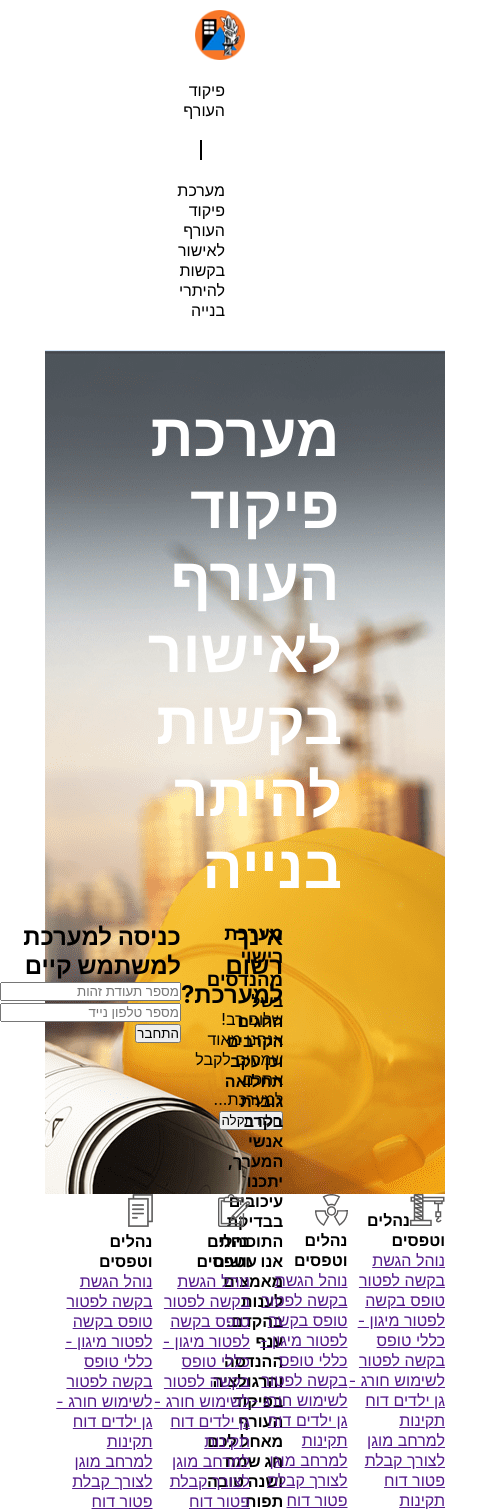
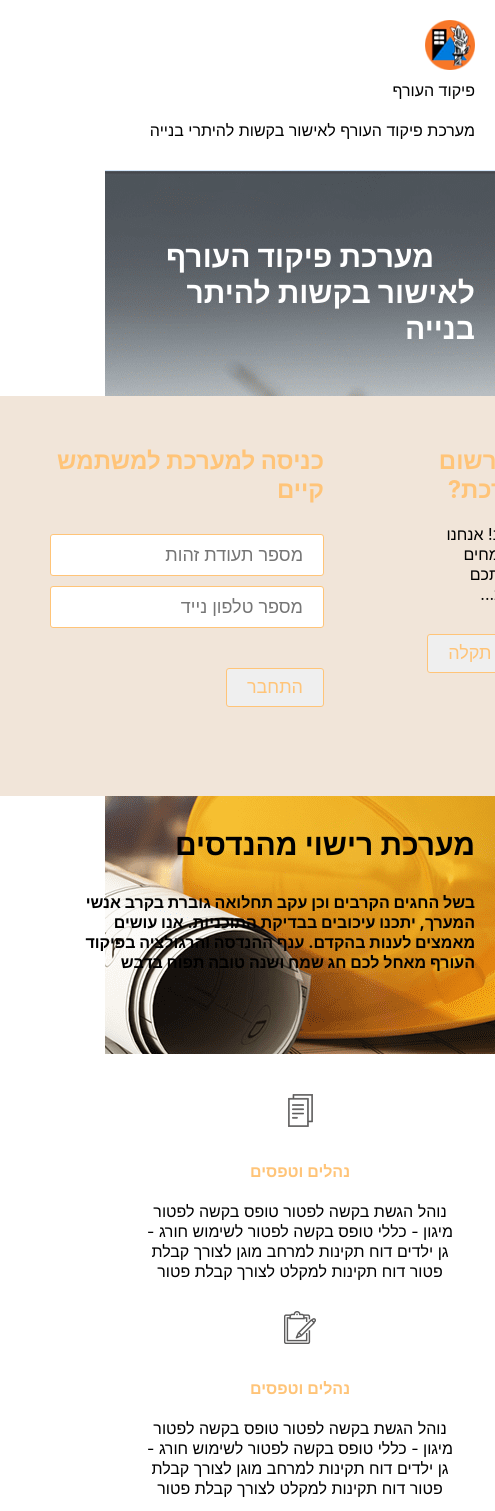
Before and after one commit to ahadnur/tofes4, a React (Create React App) app: page / in a window 390 px wide. Shown: the top 1511 px of the page, 495 px wide, since content can reach past the window. Built offline with nearby package versions, Linux system fonts and the light colour scheme.

Commit message:
home page design done with mobile responsiveness.

```diff
--- a/package.json
+++ b/package.json
@@ -3,6 +3,7 @@
   "version": "0.1.0",
   "private": true,
   "dependencies": {
+    "@material-ui/core": "^4.12.3",
     "@testing-library/jest-dom": "^5.14.1",
     "@testing-library/react": "^11.2.7",
     "@testing-library/user-event": "^12.8.3",
--- a/src/component/Styles/content.css
+++ b/src/component/Styles/content.css
@@ -1,7 +1,7 @@
 
 .content-wrapper{
     height: 100vh;
-    padding: 0 200px;
+    padding: 0 150px;
 }
 .content-wrapper h1{
     display: flex;
@@ -13,13 +13,91 @@
 
 .content{
     display: flex;
-    justify-content: center
+    justify-content: center;
+    align-items: center;
+    margin: auto;
 }
 .content-heading{
     padding-top: 3rem;
 }
 .right-content{
     display: flex;
-    min-width: 50%;
-    background-color: #f6f3ee;
+    width: 600px;
+    height: 400px;
+    background-color: rgb(241, 229, 217);
+    color: black;
 }
+.left-content{
+    margin-right: 50px;
+    padding: 30px;
+}
+.left-content h3{
+    font-size: 30px;
+    margin-bottom: 30px;
+}
+.left-content p{
+    font-weight: bold;
+    width: 400px;
+    font-size: 16px;
+}
+.right-content-right,
+.right-content-left{
+    padding: 50px;
+}
+.right-content-right h2{
+    margin-bottom: 30px;
+    color: rgb(255, 196, 120);
+}
+.right-content-left h2{
+    color: rgb(255, 196, 120);
+    margin-bottom: 20px;
+}
+.register__btn{
+    border: 1px solid rgb(255, 196, 120);
+    padding: 8px 20px;
+    color: rgb(255, 196, 120);
+    margin-top: 30px;
+    cursor: pointer;
+    border-radius: 3px;
+    font-size: 18px;
+}
+.register__btn:hover{
+    background: rgb(255, 196, 120);
+    color: black;
+}
+
+.login__input{
+    height: 30px;
+    margin-bottom: 10px;
+    padding: 5px 20px;
+    outline: none;
+    border: 1px solid rgb(255, 196, 120);
+    font-size: 18px;
+    border-radius: 3px;
+}
+.login__btn{
+    border: 1px solid rgb(255, 196, 120);
+    padding: 8px 20px;
+    color: rgb(255, 196, 120);
+    margin-top: 30px;
+    cursor: pointer;
+    border-radius: 3px;
+    font-size: 18px;
+}
+
+.login__btn:hover{
+    background: rgb(255, 196, 120);
+    color: black;
+}
+
+@media screen and (max-width: 768px) {
+    .content-wrapper{
+        padding: 20px;
+    }
+    .content-wrapper h1{
+       font-size: 30px;
+    }
+    .content{
+        flex-direction: column;
+    }
+}
--- a/src/component/Styles/footer.css
+++ b/src/component/Styles/footer.css
@@ -1,8 +1,33 @@
 .footer-wrapper{
     display: flex;
+    justify-content: space-between;
+    align-items: center;
+    padding: 40px 150px;
+    flex-direction: row-reverse;
 }
-
-.footer-wrapper div{
-    width: 25%;
-
+.footer__card{
+    padding: 40px;
 }
+.footer__card img{
+    margin-bottom: 30px;
+}
+.card__head{
+    margin-bottom: 20px;
+    color: rgb(255, 196, 120);
+    font-weight: bold;
+}
+.card__link{
+    text-decoration: none;
+    color: black;
+}
+@media screen and (max-width:768px) {
+    .footer-wrapper{
+        padding: 40px;
+        flex-direction: column-reverse;
+    }
+    .footer__card{
+        padding: 0;
+        margin-bottom: 30px;
+        text-align: center;
+    }
+}
--- a/src/component/Styles/nav.css
+++ b/src/component/Styles/nav.css
@@ -34,9 +34,17 @@
     .navigation{
         flex-direction: column;
         align-items: flex-start;
+        padding: 20px;
     }
     .navigation__links{
         flex-direction: column;
-        align-items: right;
+        align-items: flex-start;
+    }
+    .navigation ul li{
+        list-style-type: none;
+        padding: 10px 0;
+    }
+    .separator{
+        display: none;
     }
 }
--- a/src/component/home/Content.js
+++ b/src/component/home/Content.js
@@ -1,4 +1,6 @@
 import '../Styles/content.css'
+
+
 export const Content = () => {
     return (
 
@@ -7,29 +9,29 @@ export const Content = () => {
             objectFit: 'contain'
         }}>
             <h1 className="content-heading">מערכת פיקוד העורף</h1>
-            <h1 style={{ marginBottom: '20px' }}>לאישור בקשות להיתר בנייה</h1>
+            <h1 style={{ marginBottom: '50px' }}>לאישור בקשות להיתר בנייה</h1>
             <div className="content">
-            <div className="right-content">
+                <div className="right-content">
                     <div className="right-content-left">
                         <h2>אינך רשום למערכת?</h2>
                         <p>שלום רב! אנחנו מאוד שמחים לקבל אתכם למערכת...</p>
-                        <button>חלה תקלה</button>
+                        <button className="register__btn">חלה תקלה</button>
                     </div>
                     <div className="right-content-right">
                         <h2>כניסה למערכת למשתמש קיים</h2>
-                        <input type="text" placeholder="מספר תעודת זהות" /><br />
-                        <input type="text" placeholder="מספר טלפון נייד" /><br />
-                        <button>התחבר</button>
+                        <input className="login__input" type="text" placeholder="מספר תעודת זהות" /><br />
+                        <input className="login__input" type="text" placeholder="מספר טלפון נייד" /><br />
+                        <button className="login__btn">התחבר</button>
                     </div>
                 </div>
                 <div className="left-content">
                     <h3>מערכת רישוי מהנדסים</h3>
-                    <strong><p>
+                    <p>
                         בשל החגים הקרבים וכן עקב תחלואה גוברת בקרב אנשי המערך, יתכנו עיכובים בבדיקת התוכניות.
                         אנו עושים מאמצים לענות בהקדם.
 
                         ענף ההנדסה והרגולציה בפיקוד העורף מאחל לכם חג שמח ושנה טובה
-                        תפוח בדבש</p></strong>
+                        תפוח בדבש</p>
                 </div>
 
             </div>
--- a/src/component/home/Footer.js
+++ b/src/component/home/Footer.js
@@ -3,10 +3,11 @@ import '../Styles/footer.css'
 const Footer = () => {
     return (
         <footer className="footer-wrapper">
-            <div>
-                <img src="images/129.png"/>
-                <strong>נהלים וטפסים</strong>
-                <a href=""><p>
+            <div className="footer__card">
+                <img src="images/129.png" alt=""/><br/>
+                <p className="card__head">נהלים וטפסים</p>
+                <a className="card__link" href="#">
+                    <p>
                     נוהל הגשת בקשה לפטור
                     טופס בקשה לפטור מיגון - כללי
                     טופס בקשה לפטור לשימוש חורג - גן ילדים
@@ -15,10 +16,10 @@ const Footer = () => {
                 </p></a>
 
             </div>
-            <div>
-                <img src="images/127.png"/><br/>
-                <strong>נהלים וטפסים</strong>
-                <a href=""><p>
+            <div className="footer__card">
+                <img src="images/127.png" alt=""/><br/>
+                <p className="card__head">נהלים וטפסים</p>
+                <a className="card__link" href=""><p>
                     נוהל הגשת בקשה לפטור
                     טופס בקשה לפטור מיגון - כללי
                     טופס בקשה לפטור לשימוש חורג - גן ילדים
@@ -27,10 +28,10 @@ const Footer = () => {
                 </p></a>
 
             </div>
-            <div>
-                <img src="images/165.png"/><br/>
-                <strong>נהלים וטפסים</strong>
-                <a href=""><p>
+            <div className="footer__card">
+                <img src="images/165.png" alt=""/><br/>
+                <p className="card__head">נהלים וטפסים</p>
+                <a className="card__link" href=""><p>
                     נוהל הגשת בקשה לפטור
                     טופס בקשה לפטור מיגון - כללי
                     טופס בקשה לפטור לשימוש חורג - גן ילדים
@@ -39,10 +40,10 @@ const Footer = () => {
                 </p></a>
 
             </div>
-            <div>
-                <img src="images/166.png" /><br/>
-                <strong>נהלים וטפסים</strong>
-                <a href=""><p>
+            <div className="footer__card">
+                <img src="images/166.png" alt=""/><br/>
+                <p className="card__head">נהלים וטפסים</p>
+                <a className="card__link" href=""><p>
                     נוהל הגשת בקשה לפטור
                     טופס בקשה לפטור מיגון - כללי
                     טופס בקשה לפטור לשימוש חורג - גן ילדים
```
Also changed, not shown: 1 other file (tests, documents, lock files or other folders).
